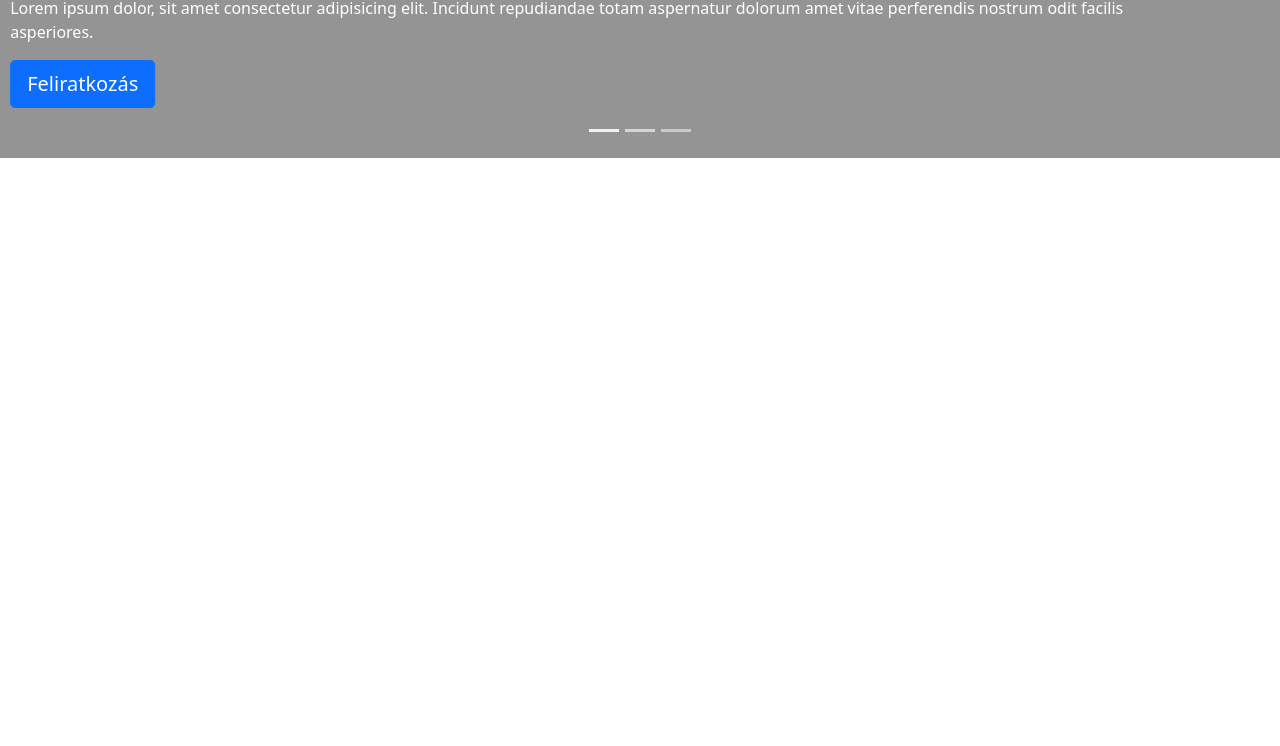
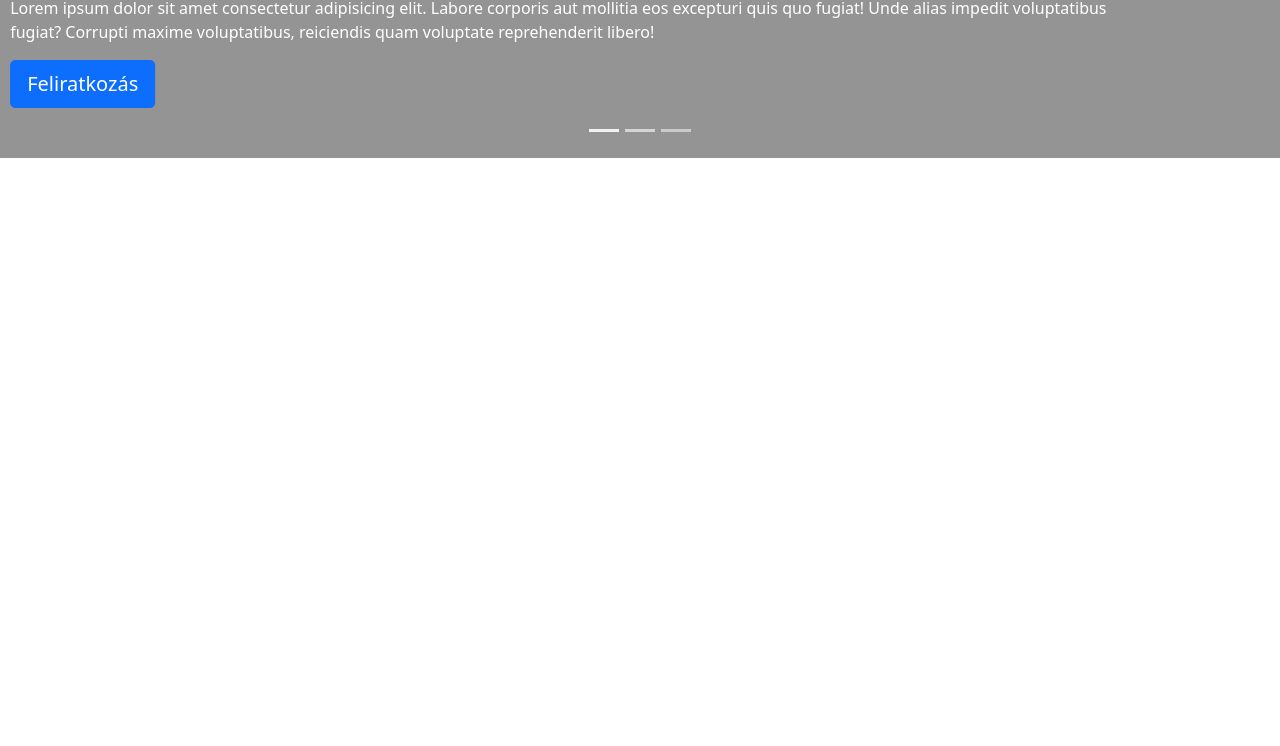
Before and after one commit to bhunor97/Bootstrap_Sandbox, a plain HTML site: page BS_practice_5/index.html in a window 1280 px wide. Shown: the part 354-1100 px from the top of the page. Drawn offline with nearby package versions, Linux system fonts and the light colour scheme.

Commit message:
carousel - minor changes

```diff
--- a/BS_practice_5/index.html
+++ b/BS_practice_5/index.html
@@ -220,9 +220,10 @@
           <div class="container" id="carouselContainer">
             <h1>Teszt Fejléc_1</h1>
             <p>
-              Lorem ipsum dolor, sit amet consectetur adipisicing elit. Incidunt
-              repudiandae totam aspernatur dolorum amet vitae perferendis
-              nostrum odit facilis asperiores.
+              Lorem ipsum dolor sit amet consectetur adipisicing elit. Labore
+              corporis aut mollitia eos excepturi quis quo fugiat! Unde alias
+              impedit voluptatibus fugiat? Corrupti maxime voluptatibus,
+              reiciendis quam voluptate reprehenderit libero!
             </p>
             <a href="#" class="btn btn-lg btn-primary">Feliratkozás</a>
           </div>
@@ -232,9 +233,12 @@
           <div class="container" id="carouselContainer">
             <h1>Teszt Fejléc_2</h1>
             <p>
-              Lorem ipsum dolor, sit amet consectetur adipisicing elit. Incidunt
-              repudiandae totam aspernatur dolorum amet vitae perferendis
-              nostrum odit facilis asperiores.
+              Lorem ipsum, dolor sit amet consectetur adipisicing elit. Vel,
+              voluptas distinctio! Ut eum laborum corporis ex debitis voluptatum
+              numquam tenetur? Excepturi quis sapiente magnam optio rem
+              mollitia, voluptate libero, provident maiores aperiam voluptatum
+              laborum deleniti. Culpa blanditiis porro facilis, cumque nostrum
+              est numquam cum nihil consectetur ipsa, nemo fugit iusto!
             </p>
             <a href="#" class="btn btn-lg btn-primary">Feliratkozás</a>
           </div>
@@ -244,9 +248,8 @@
           <div class="container" id="carouselContainer">
             <h1>Teszt Fejléc_3</h1>
             <p>
-              Lorem ipsum dolor, sit amet consectetur adipisicing elit. Incidunt
-              repudiandae totam aspernatur dolorum amet vitae perferendis
-              nostrum odit facilis asperiores.
+              Lorem ipsum dolor sit amet consectetur adipisicing elit.
+              Laboriosam, commodi!
             </p>
             <a href="#" class="btn btn-lg btn-primary">Feliratkozás</a>
           </div>
```
